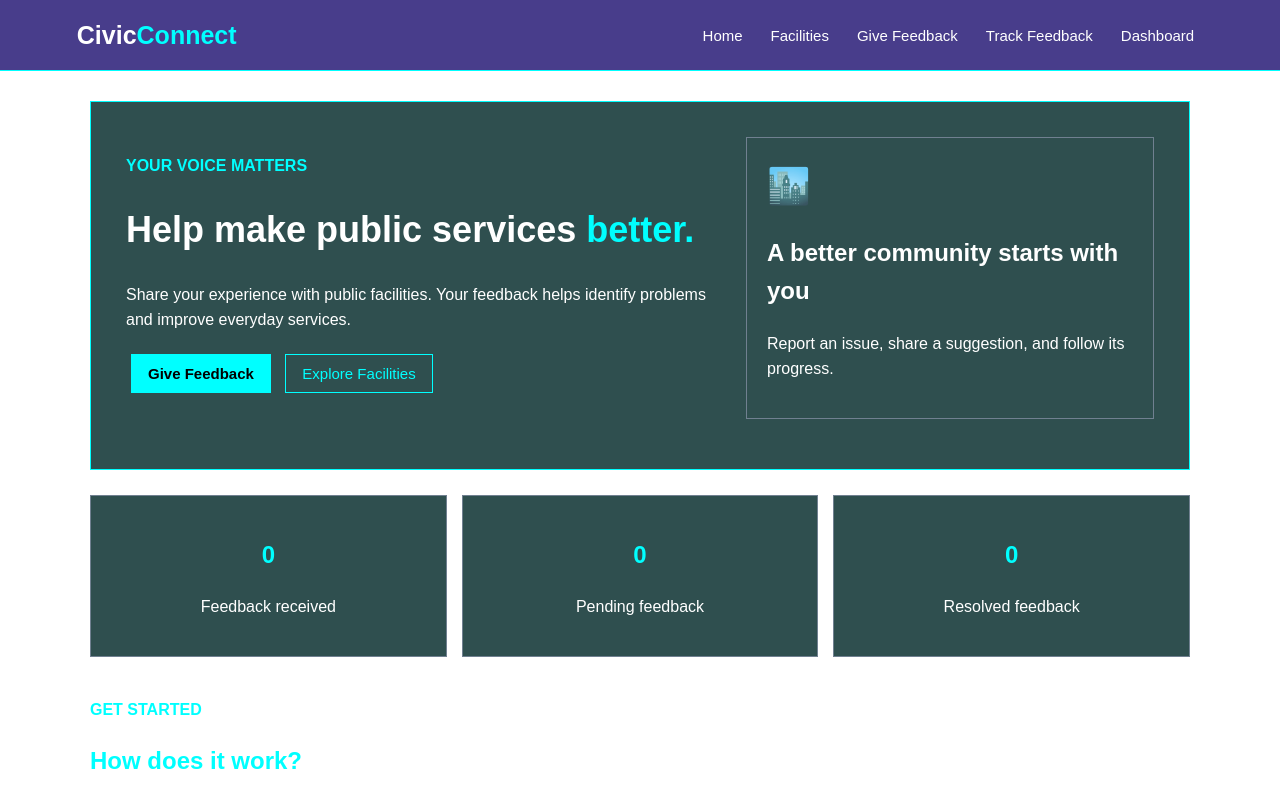
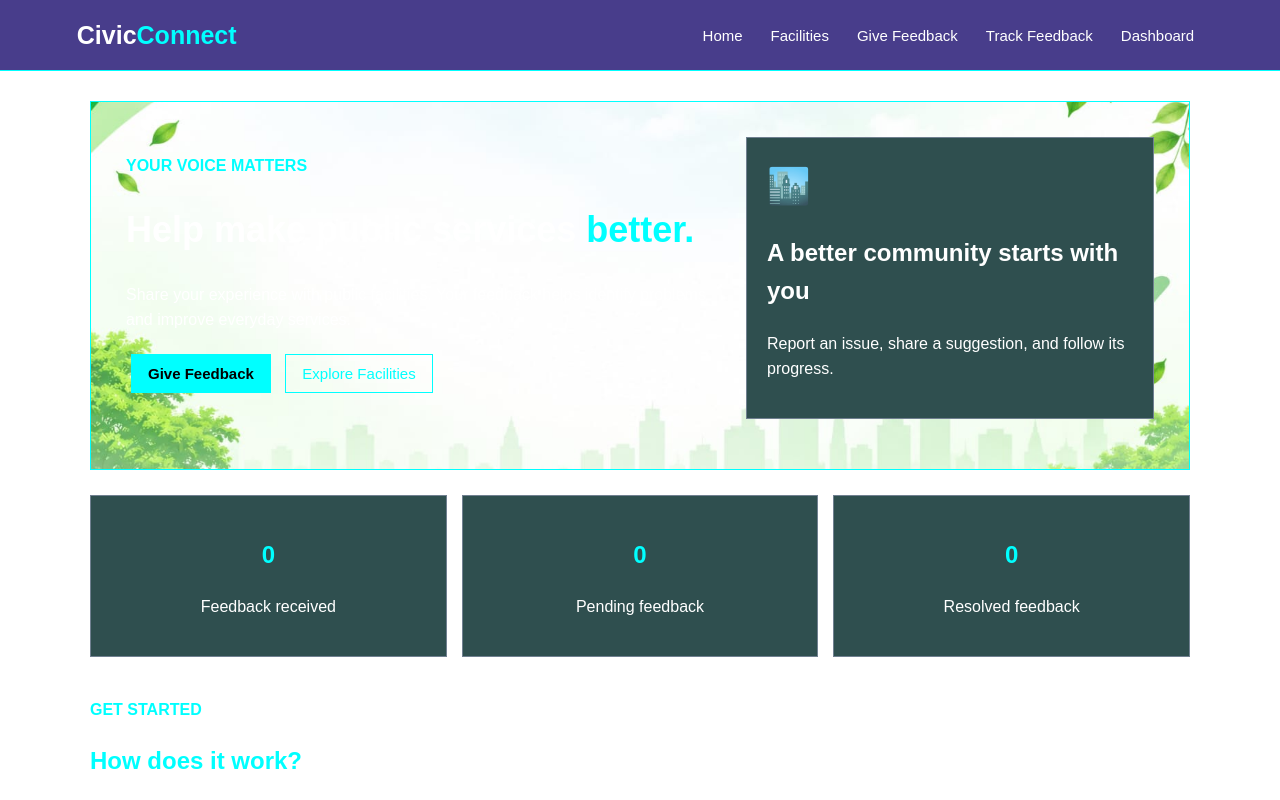
Before and after one commit to sarafatali03a-design/Civivc_connect_, a plain HTML site: page index.html in a window 1280 px wide. Shown: the top 800 px of the page. Drawn offline with Linux system fonts and the light colour scheme.

Commit message:
Update style.css

```diff
--- a/style.css
+++ b/style.css
@@ -61,7 +61,10 @@ main {
 }
 
 .hero {
-    background-color: darkslategray;
+    background-image:url("background.jpeg");
+    background-size:cover;
+    background-position:center;
+    background-repeat:no-repeat;
     border: 1px solid cyan;
     padding: 35px;
     display: flex;
```
